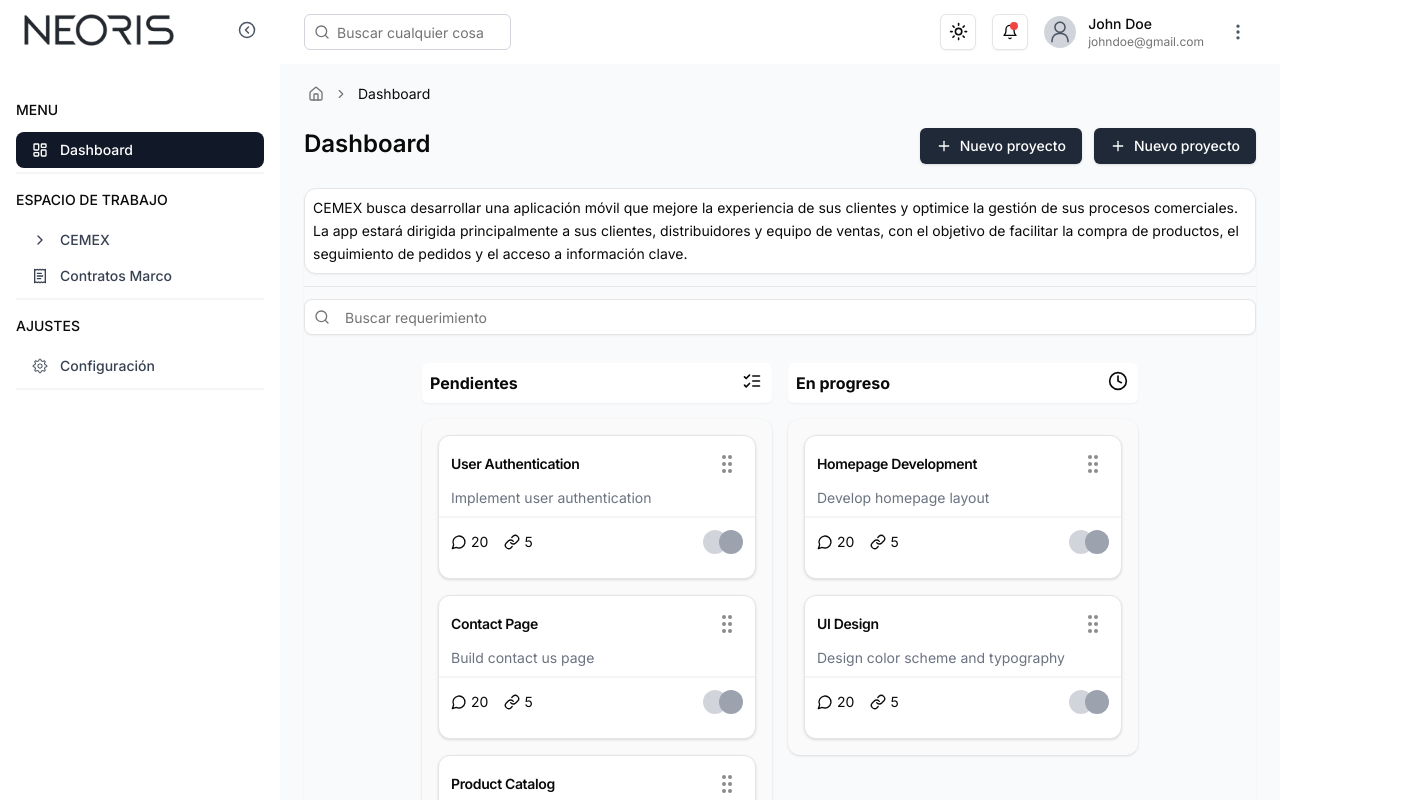
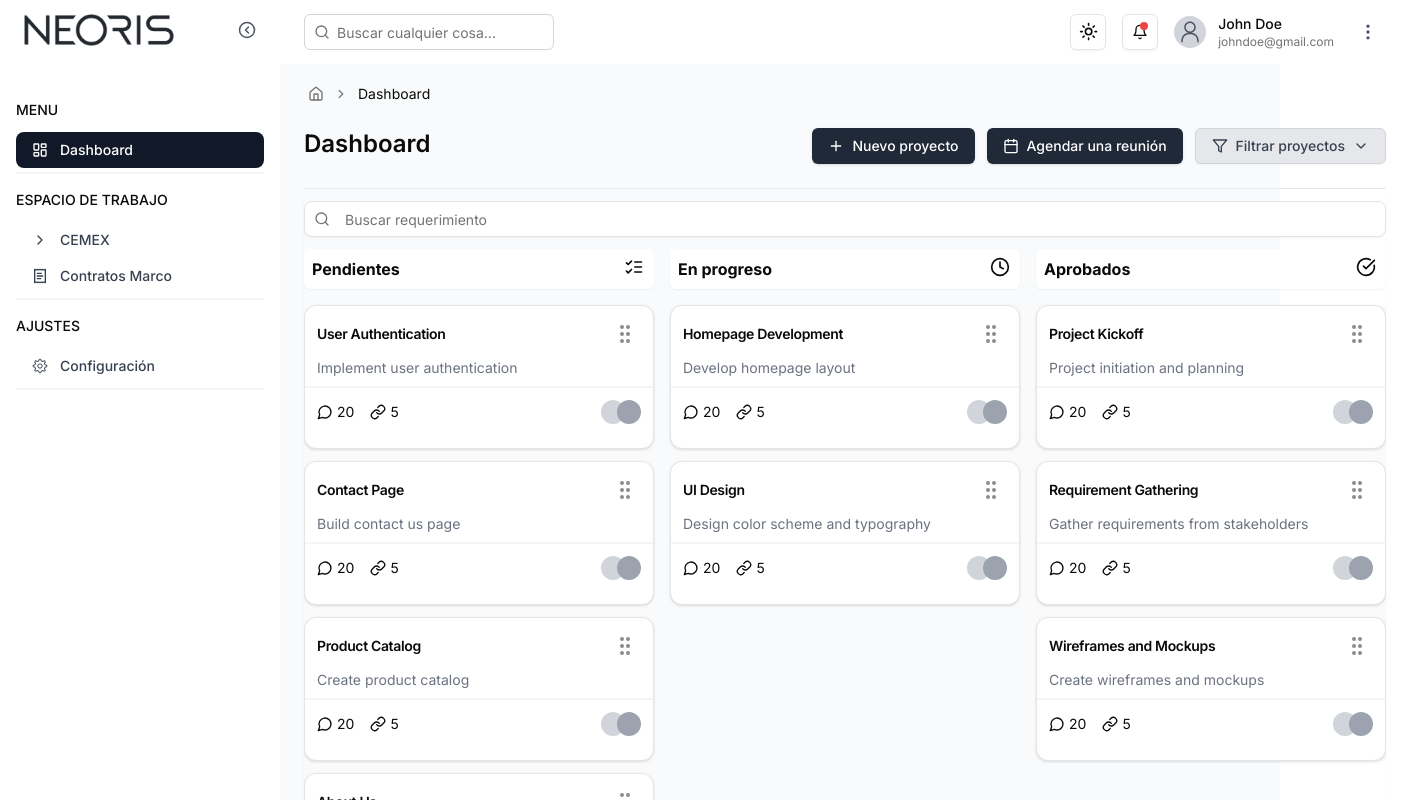
Before and after one commit to CaarloosDC/Softie, a Next.js app in the folder neo-sync/: page /dashboard in a window 1280 px wide. Shown: the top 800 px of the page, 1410 px wide, since content can reach past the window. Built offline with nearby package versions, Linux system fonts and the light colour scheme.

Commit message:
Add basic components of the dashboard.

```diff
--- a/neo-sync/app/(dashboard)/dashboard/page.tsx
+++ b/neo-sync/app/(dashboard)/dashboard/page.tsx
@@ -1,6 +1,6 @@
 import React from "react";
 import { Button } from "@/components/ui/button";
-import { Plus } from "lucide-react";
+import { Plus, Calendar, Filter, ChevronDown } from "lucide-react";
 import InfoCard from "@/components/custom/Overview/InfoCard";
 import SearchBar from "@/components/custom/Overview/SearchBar";
 import { KanbanBoard } from "@/components/custom/Overview/Kanban/KanbanBoard";
@@ -8,8 +8,8 @@ import CustomSeparator from "@/components/custom/Overview/CustomSeparator";
 
 export default function DashboardPage() {
   return (
-    <main className="flex flex-1 flex-col gap-4 p-4 lg:gap-6 lg:p-6">
-      <div className="flex justify-between">
+    <main className="flex flex-1 flex-col gap-4 p-4 lg:gap-6 lg:p-6 mx-auto">
+      <div className="flex justify-between max-w-[1082px]">
         <h1 className="text-lg font-semibold md:text-2xl">Dashboard</h1>
         <div className="flex flex-row justify-between gap-3">
           <Button
@@ -23,14 +23,22 @@ export default function DashboardPage() {
             variant="default"
             className="bg-gray-800 hover:bg-gray-700 text-white rounded-md px-4 py-2 text-sm font-medium"
           >
-            <Plus className="mr-2 h-4 w-4" />
-            Nuevo proyecto
+            <Calendar className="mr-2 h-4 w-4" />
+            Agendar una reunión
+          </Button>
+          <Button
+            variant="outline"
+            className="bg-gray-200 text-gray-700 hover:bg-gray-300 border-gray-300 rounded-md shadow-sm"
+          >
+            <Filter className="mr-2 h-4 w-4" />
+            Filtrar proyectos
+            <ChevronDown className="ml-2 h-4 w-4" />
           </Button>
         </div>
       </div>
 
-      <div className="flex flex-col gap-3 rounded-lg  shadow-sm">
-        <InfoCard />
+      <div className="flex flex-col gap-3 rounded-lg max-w-[1082px] shadow-sm">
+        {/* <InfoCard /> */}
         <CustomSeparator />
         <SearchBar />
         <KanbanBoard />
--- a/neo-sync/components/custom/Overview/Kanban/BoardColumn.tsx
+++ b/neo-sync/components/custom/Overview/Kanban/BoardColumn.tsx
@@ -74,6 +74,47 @@ export function BoardColumn({ column, tasks, isOverlay }: BoardColumnProps) {
       },
     }
   );
+  return (
+    <div className="flex flex-col gap-4">
+      <ColumnHeader column={column} />
+      <div
+        ref={setNodeRef} // Ref for the sortable column (so dnd-kit can control the DOM node).
+        style={style} // Apply the drag styles (transition and transform).
+        className={variants({
+          dragging: isOverlay ? "overlay" : isDragging ? "over" : undefined, // Apply different styles based on dragging state.
+        })}
+      >
+        {/*
+        <CardHeader className="p-4 font-semibold text-left flex flex-row justify-between">
+
+        Optional drag handle for the column (currently commented out).
+        This would allow the column to be dragged by clicking the button with the GripVertical icon.
+        */}
+        {/* <Button
+          variant={"ghost"}
+          {...attributes} // Accessibility attributes for drag.
+          {...listeners} // Event listeners for drag start.
+          className=" p-1 text-primary/50 -ml-2 h-auto cursor-grab relative"
+          >
+          <span className="sr-only">{`Move column: ${column.title}`}</span> // Screen reader text.
+          <GripVertical /> // Drag handle icon.
+          </Button>
+          <span>{column.title}</span> <Plus className="mr-2 h-4 w-4" />
+        </CardHeader> */}
+
+        {/* Task list - No scroll area, tasks will stack */}
+        <div className="flex flex-col gap-3">
+          <SortableContext items={tasksIds}>
+            {/* Render each task inside the column using TaskCard component */}
+            {tasks.map((task) => (
+              <TaskCard key={task.id} task={task} />
+            ))}
+          </SortableContext>
+        </div>
+      </div>
+    </div>
+  );
+
   return (
     <div className="flex flex-col gap-4">
       <ColumnHeader column={column} />
@@ -171,16 +212,16 @@ export function BoardContainer({ children }: { children: React.ReactNode }) {
   });
 
   return (
-    // <ScrollArea
-    //   className={variations({
-    //     dragging: dndContext.active ? "active" : "default", // Change scrolling behavior based on drag state.
-    //   })}
-    // >
-    // <div className="flex gap-4 items-center flex-row justify-center">
-    <div className="flex flex-wrap gap-4 items-start justify-center p-4">
-      {/* Render the columns passed as children. */}
-      {children}
-    </div>
-    // </ScrollArea>
+    <ScrollArea
+      className={variations({
+        dragging: dndContext.active ? "active" : "default", // Change scrolling behavior based on drag state.
+      })}
+    >
+      {/* <div className="flex gap-4 items-center flex-row justify-center"> */}
+      <div className="flex gap-4 items-start justify-center">
+        {/* Render the columns passed as children. */}
+        {children}
+      </div>
+    </ScrollArea>
   );
 }
--- a/neo-sync/components/custom/Overview/Kanban/TaskCard.tsx
+++ b/neo-sync/components/custom/Overview/Kanban/TaskCard.tsx
@@ -1,14 +1,14 @@
 import type { UniqueIdentifier } from "@dnd-kit/core"; // Type for unique identifiers used for dragging.
 import { useSortable } from "@dnd-kit/sortable"; // Hook to make an item sortable/draggable.
+import NextLink from "next/link"; // Import Next.js Link
 import { CSS } from "@dnd-kit/utilities"; // Utility to apply CSS transforms for dragging.
 import { Card, CardContent, CardHeader, CardTitle } from "@/components/ui/card"; // UI components for Card structure.
 import { Button } from "@/components/ui/button"; // Button component.
 import { Separator } from "@/components/ui/separator"; // Optional: Separator component for layout separation.
 import { cva } from "class-variance-authority"; // Utility for managing CSS class variants.
 import { GripVertical } from "lucide-react"; // Icon used for the drag handle.
-import { Badge } from "@/components/ui/badge"; // Badge component for labels or tags.
 import { ColumnId } from "./KanbanBoard"; // Importing type for the column ID from the KanbanBoard.
-import { MessageCircle, Link, MoreVertical } from "lucide-react"; // Additional icons used in the task card layout.
+import { MessageCircle, Link as LinkIcon, MoreVertical } from "lucide-react"; // Additional icons used in the task card layout.
 
 export interface Task {
   id: UniqueIdentifier; // Unique identifier for the task (used by dnd-kit for drag-and-drop).
@@ -67,6 +67,7 @@ export function TaskCard({ task, isOverlay }: TaskCardProps) {
   });
 
   return (
+    <NextLink href="/login" passHref>
       <Card
         ref={setNodeRef} // Ref for the sortable card (dnd-kit uses this to manage the DOM node).
         style={style} // Apply the dragging transform and transition styles.
@@ -79,7 +80,9 @@ export function TaskCard({ task, isOverlay }: TaskCardProps) {
           {/* First Row: Task Title and Drag Handle */}
           <div className="flex flex-row items-center justify-between w-full">
             {/* Task Title */}
-          <CardTitle className="text-sm font-semibold">{task.title}</CardTitle>
+            <CardTitle className="text-sm font-semibold">
+              {task.title}
+            </CardTitle>
             {/* A smaller font for task title */}
 
             {/* Button with drag handle (GripVertical icon) */}
@@ -91,7 +94,8 @@ export function TaskCard({ task, isOverlay }: TaskCardProps) {
             >
               <span className="sr-only">Move task</span>{" "}
               {/* Screen-reader only label */}
-            <GripVertical /> {/* Icon for drag handle (vertical grip lines) */}
+              <GripVertical />{" "}
+              {/* Icon for drag handle (vertical grip lines) */}
             </Button>
           </div>
 
@@ -112,7 +116,7 @@ export function TaskCard({ task, isOverlay }: TaskCardProps) {
               </div>
               {/* Links count with icon */}
               <div className="flex items-center space-x-1">
-              <Link className="h-4 w-4" /> {/* Icon for links */}
+                <LinkIcon className="h-4 w-4" /> {/* Icon for links */}
                 <span className="text-sm">5</span> {/* Number of links */}
               </div>
             </div>
@@ -127,5 +131,6 @@ export function TaskCard({ task, isOverlay }: TaskCardProps) {
           </div>
         </CardContent>
       </Card>
+    </NextLink>
   );
 }
```
Lines whose indentation alone changed are shown as unchanged.
